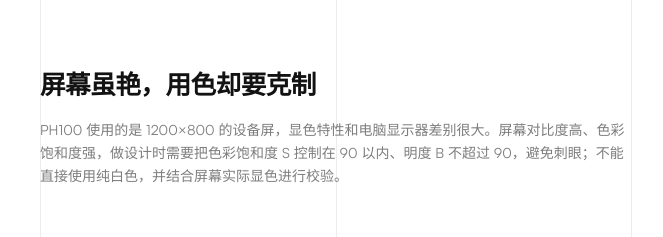
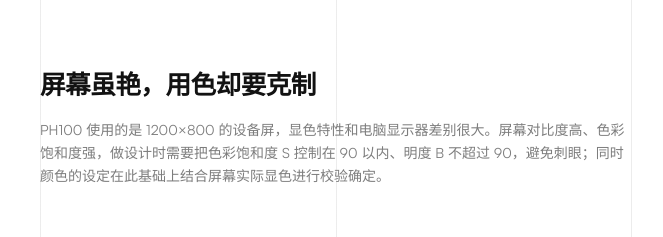
Before and after one commit to evandfskkjdfskj/evandfskkjdfskj.github.io, a website: page portfolio/galileo/index.html in a window 1280 px wide. Shown: the part 8850-9087 px from the top of the page, 600-1263 px from the left. Drawn offline with Linux system fonts and the light colour scheme.

Commit message:
Update the PH100 color-restraint copy ending.

```diff
--- a/portfolio/galileo/index.html
+++ b/portfolio/galileo/index.html
@@ -217,7 +217,7 @@
             <div class="case-label"><span class="accent-dot"></span> 设计规范</div>
             <div class="case-body">
               <h3>屏幕虽艳，用色却要克制</h3>
-              <p>PH100 使用的是 1200×800 的设备屏，显色特性和电脑显示器差别很大。屏幕对比度高、色彩饱和度强，做设计时需要把色彩饱和度 S 控制在 90 以内、明度 B 不超过 90，避免刺眼；不能直接使用纯白色，并结合屏幕实际显色进行校验。</p>
+              <p>PH100 使用的是 1200×800 的设备屏，显色特性和电脑显示器差别很大。屏幕对比度高、色彩饱和度强，做设计时需要把色彩饱和度 S 控制在 90 以内、明度 B 不超过 90，避免刺眼；同时颜色的设定在此基础上结合屏幕实际显色进行校验确定。</p>
             </div>
           </article>
           <figure class="shot"><img loading="lazy" decoding="async" src="../../assets/case02/s10-color.png?v=figma-refresh1" alt="色彩规范" /></figure>
```
